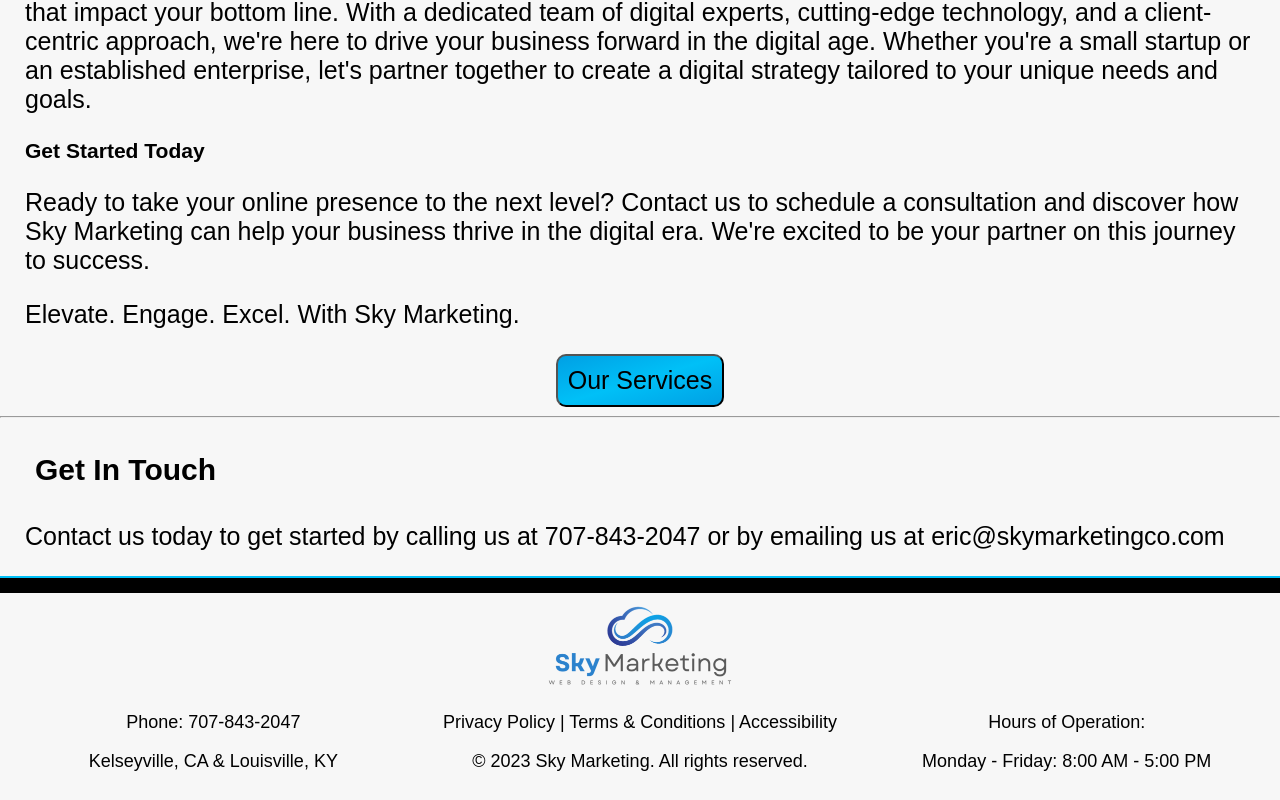
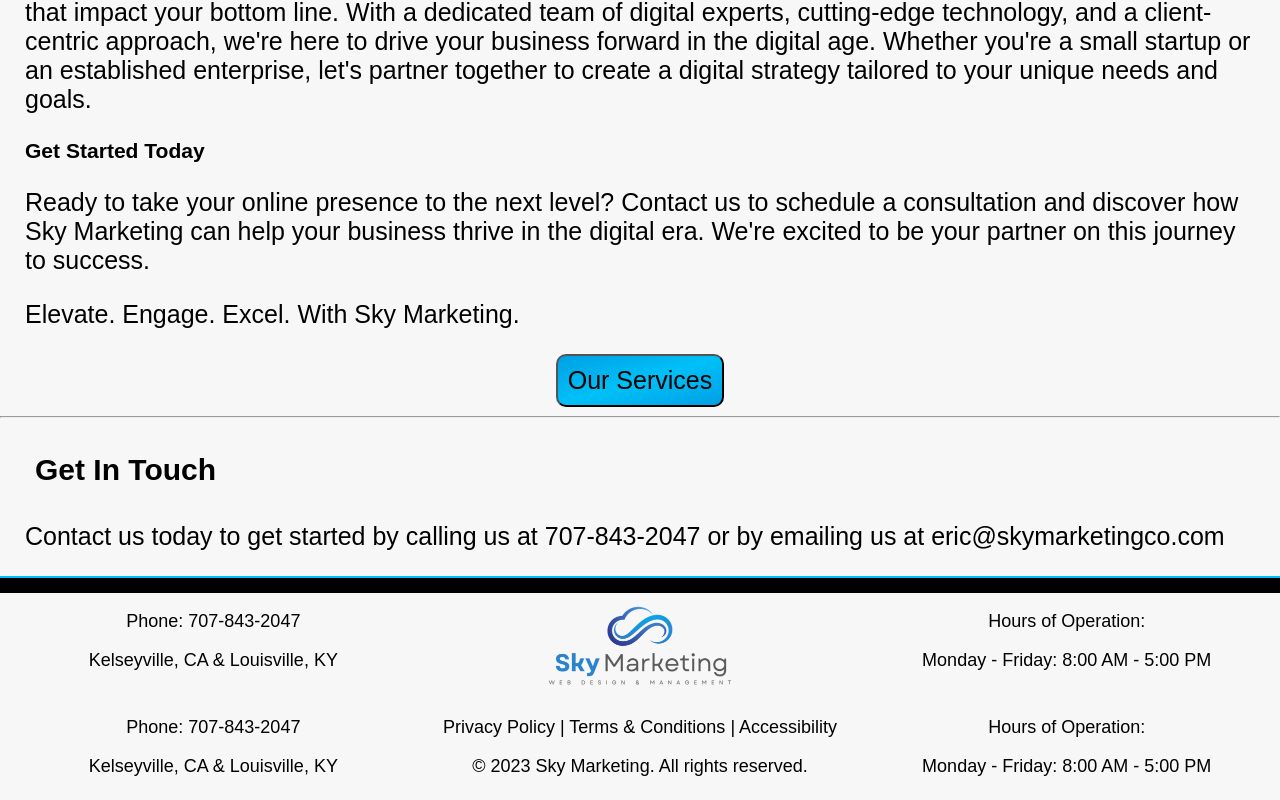
Before and after one commit to ericrothmuller/sky-marketing, a React (Create React App) app: page / in a window 1280 px wide. Shown: the part 1440-2240 px from the top of the page. Built offline with nearby package versions, Linux system fonts and the light colour scheme; a web font is replaced by a local one.

Commit message:
Removed the footerLogoDiv class and made the footer two rows of three columns

```diff
--- a/src/App.css
+++ b/src/App.css
@@ -186,10 +186,6 @@
   margin: 0px;
 }
 
-.footerLogoDiv {
-  text-align: center;
-}
-
 .footerLogo {
   width: 200px;
   border-radius: 25px;
--- a/src/components/Footer.js
+++ b/src/components/Footer.js
@@ -4,8 +4,18 @@
 function Footer() {
   return (
     <footer>
-      <div className="footerLogoDiv">
+      <div className="footer-columns">
+        <div className="footer-column">
+            <p>Phone: 707-843-2047</p>
+            <p>Kelseyville, CA & Louisville, KY</p>
+        </div>
+        <div className="footer-column">
         <a href="/home"><img src={Logo} className="footerLogo" alt="Sky Marketing Logo" /></a>
+        </div>
+        <div className="footer-column">
+            <p>Hours of Operation:</p>
+            <p>Monday - Friday: 8:00 AM - 5:00 PM</p>
+        </div>
       </div>
       <div className="footer-columns">
         <div className="footer-column">
```
